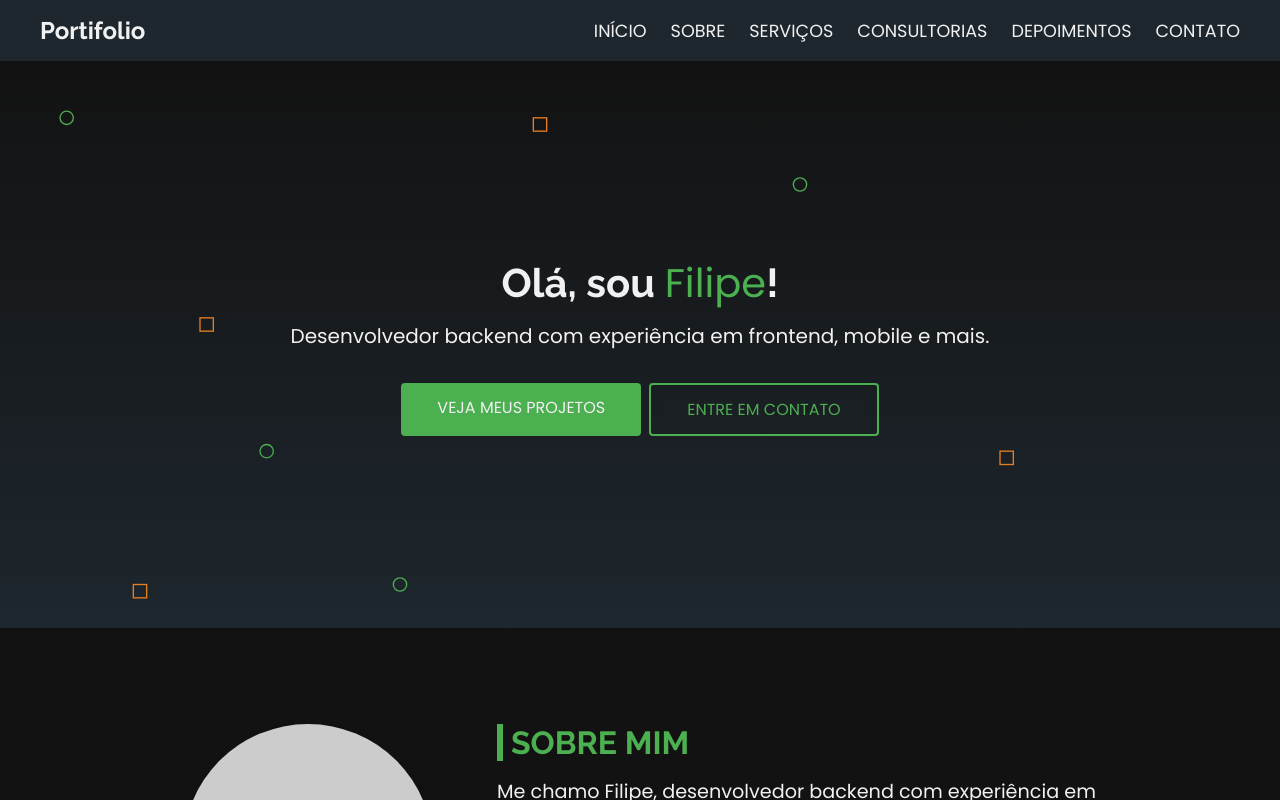
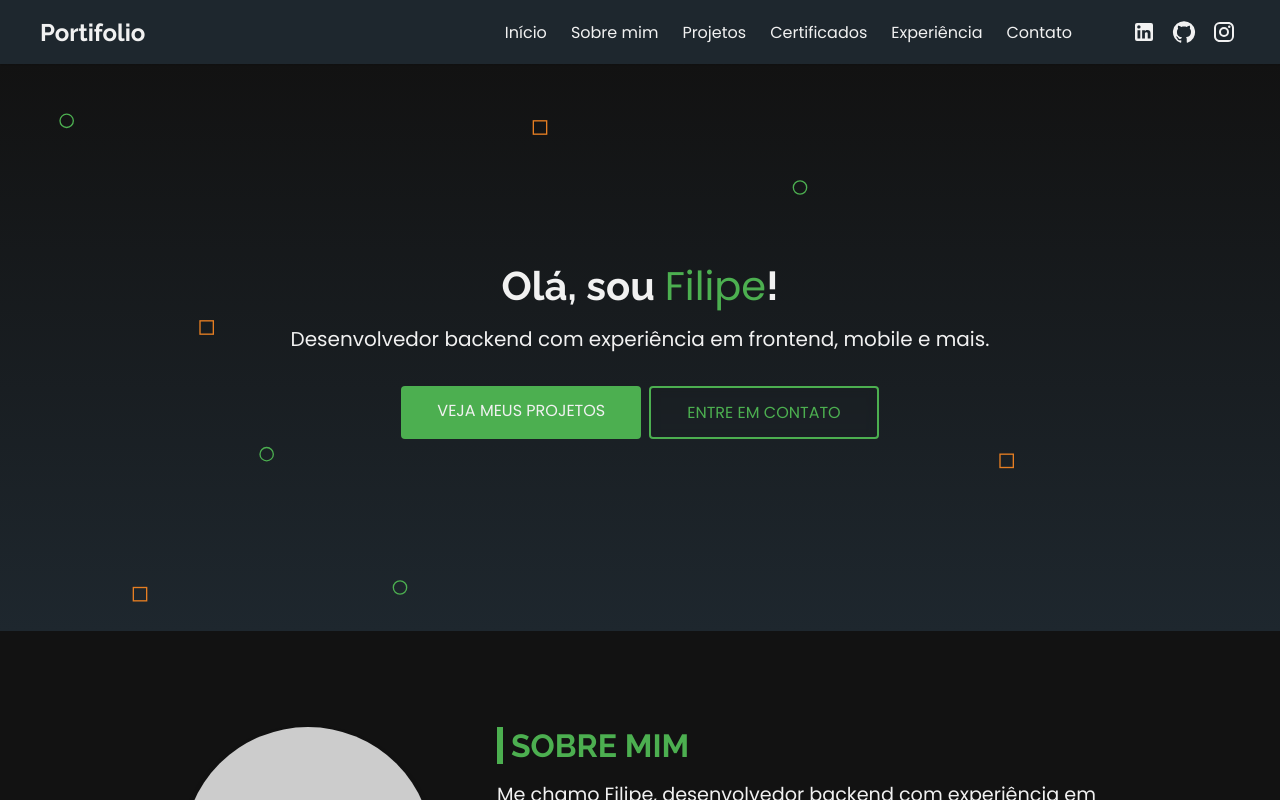
Before and after one commit to mrffilipe/code-by-mister, a React (Vite) app: page / in a window 1280 px wide. Shown: the top 800 px of the page. Built offline with nearby package versions, Linux system fonts and the light colour scheme.

Commit message:
Add refactoring to Header

```diff
--- a/src/components/Header/index.tsx
+++ b/src/components/Header/index.tsx
@@ -1,6 +1,9 @@
+import { Close, Menu } from "@mui/icons-material";
+import { useState } from "react";
+
 import styles from "./styles.module.css";
 
-import { useState } from "react";
+import SocialMedia from "../SocialMedia";
 
 // import LogoImg from "../../assets/img/logo.png";
 
@@ -29,7 +32,7 @@ const Header = () => {
 					type="button"
 					onClick={toggleMenu}
 				>
-					☰
+					<Menu />
 				</button>
 				{/* biome-ignore lint/a11y/useKeyWithClickEvents: <explanation> */}
 				<div
@@ -42,27 +45,28 @@ const Header = () => {
 						type="button"
 						onClick={toggleMenu}
 					>
-						X
+						<Close />
 					</button>
 					<ul className={styles.menu_list}>
 						<li>
-							<a href="#intro">Início</a>
+							<a href="#home">Início</a>
 						</li>
 						<li>
-							<a href="#about">Sobre</a>
+							<a href="#about">Sobre mim</a>
 						</li>
 						<li>
-							<a href="#services">Serviços</a>
+							<a href="#projects">Projetos</a>
 						</li>
 						<li>
-							<a href="#consulting">Consultorias</a>
+							<a href="#certificates">Certificados</a>
 						</li>
 						<li>
-							<a href="#testimonial">Depoimentos</a>
+							<a href="#experience">Experiência</a>
 						</li>
 						<li>
 							<a href="#contact">Contato</a>
 						</li>
+						<SocialMedia className={styles.social_media} />
 					</ul>
 				</nav>
 			</div>
--- a/src/components/Header/styles.module.css
+++ b/src/components/Header/styles.module.css
@@ -1,16 +1,16 @@
 .header {
 	position: relative;
-	background-color: var(--color-background-secondary);
+	background: var(--color-background-secondary);
+	padding: 8px var(--horizontal-padding);
 	color: var(--color-text-primary);
-	padding: 8px var(--horizontal-padding);
 }
 
 .container {
 	display: flex;
 	justify-content: space-between;
 	align-items: center;
+	margin: 0 auto;
 	max-width: 1200px;
-	margin: 0 auto;
 }
 
 .logo {
@@ -27,9 +27,13 @@
 .menu_button {
 	background: none;
 	border: none;
-	font-size: 32px;
+	padding: 4px;
 	color: var(--color-text-primary);
 	cursor: pointer;
+}
+
+.menu_button svg {
+	font-size: 2rem;
 }
 
 .overlay {
@@ -70,13 +74,17 @@
 .close_button {
 	background: none;
 	border: none;
-	font-size: 36px;
+	padding: 4px;
 	color: var(--color-text-primary);
 	position: absolute;
 	top: 20px;
 	left: 20px;
 	cursor: pointer;
 	display: none;
+}
+
+.close_button svg {
+	font-size: 2rem;
 }
 
 .nav.open .close_button {
@@ -93,14 +101,24 @@
 .menu_list a {
 	text-decoration: none;
 	color: var(--color-text-primary);
-	font-size: 1.1rem;
-	text-transform: uppercase;
 	transition: all 0.3s ease;
 }
 
 .menu_list a:hover {
-	color: var(--color-text-secondary);
-	text-decoration: underline;
+	color: var(--color-primary);
+}
+
+.social_media {
+	margin-top: 16px;
+	justify-content: flex-start;
+}
+
+.social_media a {
+	padding: 0;
+}
+
+.social_media a svg {
+	font-size: 1.5rem;
 }
 
 @media (min-width: 768px) {
@@ -141,7 +159,13 @@
 
 	.menu_list {
 		flex-direction: row;
+		align-items: center;
 		gap: 24px;
+	}
+
+	.social_media {
+		margin: 0;
+		margin-left: 32px;
 	}
 }
 
@@ -149,4 +173,8 @@
 	.logo img {
 		height: 72px;
 	}
+
+	.social_media a {
+		padding: 4px;
+	}
 }
--- a/src/components/SocialMedia/styles.module.css
+++ b/src/components/SocialMedia/styles.module.css
@@ -10,6 +10,7 @@
 	padding: 4px;
 	color: var(--color-primary);
 	text-decoration: none;
+	line-height: 0;
 	transition: all 0.3s ease;
 }
 
```
